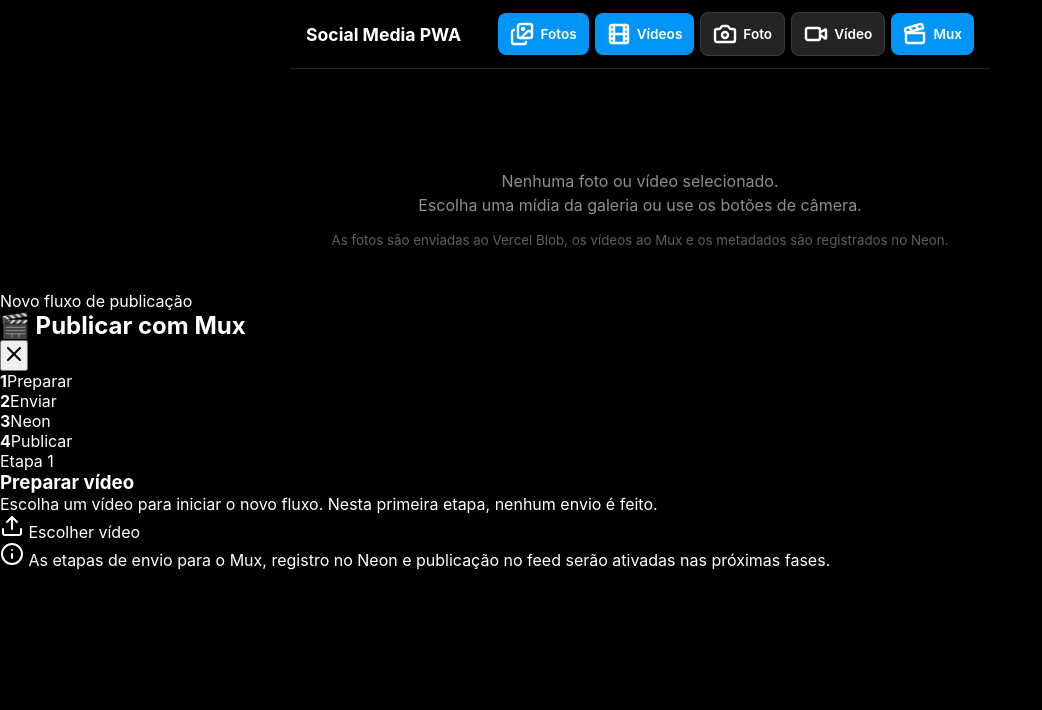
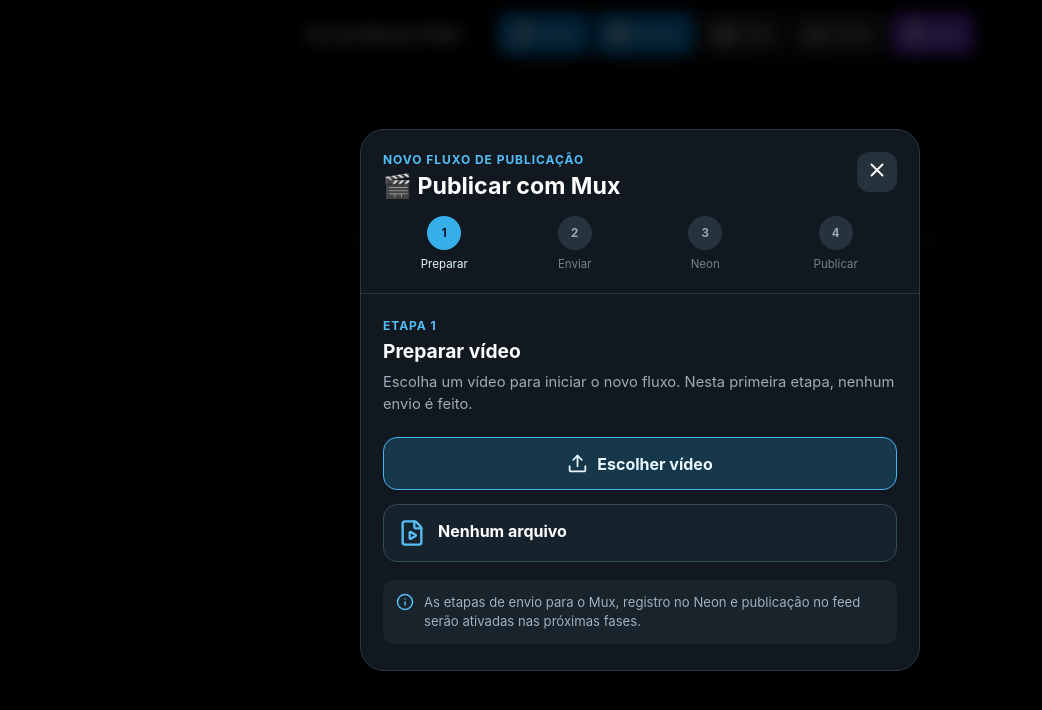
Before and after one commit to detiillimichel-max/REDE-SOCIOLOCAL, a website: page index.html in a window 1280 px wide. Both pictures are taken after a click on the button "Mux". Shown: the whole page, without its empty margins (0-1042 px from the left). Drawn offline with nearby package versions, Linux system fonts and the light colour scheme.

Commit message:
feat: adiciona estilo isolado do painel Mux

```diff
--- a/css/styles.css
+++ b/css/styles.css
@@ -10,6 +10,8 @@
   color: #fff;
   min-height: 100vh;
 }
+
+body.mux-modal-open { overflow: hidden; }
 
 .app-header {
   position: sticky;
@@ -60,6 +62,8 @@
 .btn-select:hover { background: #087dcc; }
 .btn-secondary { background: #242424; border: 1px solid #3b3b3b; }
 .btn-secondary:hover { background: #333; }
+.btn-mux { background: #7c3aed; }
+.btn-mux:hover { background: #6d28d9; }
 .btn-select svg { width: 24px; height: 24px; stroke-width: 2.4; }
 
 .feed-container {
@@ -110,7 +114,6 @@
   background: #050505;
 }
 
-/* Quatro ações reais, fixadas na lateral direita de cada publicação. */
 .post-actions {
   position: absolute;
   top: 50%;
@@ -144,21 +147,8 @@
   -webkit-tap-highlight-color: transparent;
 }
 
-.action-btn svg {
-  display: block;
-  width: 27px;
-  height: 27px;
-  stroke: currentColor;
-  stroke-width: 2.2;
-}
-
-.action-btn:hover,
-.action-btn:focus-visible,
-.action-btn.is-active {
-  background: rgba(255,255,255,.16);
-  outline: none;
-}
-
+.action-btn svg { display: block; width: 27px; height: 27px; stroke: currentColor; stroke-width: 2.2; }
+.action-btn:hover, .action-btn:focus-visible, .action-btn.is-active { background: rgba(255,255,255,.16); outline: none; }
 .action-btn.is-active[data-engajamento="curtir"] { color: #22c55e; }
 .action-btn.is-active[data-engajamento="nao-curtir"] { color: #ef4444; }
 .action-btn:active { transform: scale(.92); }
@@ -187,6 +177,105 @@
 .comments-input { width: 100%; resize: vertical; padding: 12px; border: 1px solid #444; border-radius: 10px; background: #0b0b0b; color: #fff; font: inherit; }
 .comments-send { padding: 12px; border: 0; border-radius: 10px; background: #0095f6; color: #fff; font-weight: 700; cursor: pointer; }
 
+.mux-modal {
+  position: fixed;
+  inset: 0;
+  z-index: 2000;
+  display: flex;
+  align-items: center;
+  justify-content: center;
+  padding: 18px;
+  background: rgba(0, 0, 0, .78);
+  backdrop-filter: blur(8px);
+}
+
+.mux-modal[hidden] { display: none; }
+
+.mux-panel {
+  width: min(100%, 560px);
+  max-height: 92vh;
+  overflow-y: auto;
+  background: #111820;
+  border: 1px solid #2d3a46;
+  border-radius: 24px;
+  box-shadow: 0 20px 70px rgba(0,0,0,.55);
+}
+
+.mux-panel-header {
+  display: flex;
+  align-items: flex-start;
+  justify-content: space-between;
+  gap: 16px;
+  padding: 22px 22px 16px;
+}
+
+.mux-kicker, .mux-stage-label {
+  display: block;
+  color: #55bdf5;
+  font-size: .75rem;
+  font-weight: 700;
+  letter-spacing: .08em;
+  text-transform: uppercase;
+}
+
+.mux-panel h2 { margin-top: 5px; font-size: 1.45rem; }
+.mux-close { width: 40px; height: 40px; border: 0; border-radius: 12px; background: #25313b; color: #fff; cursor: pointer; }
+.mux-close svg { width: 22px; height: 22px; }
+
+.mux-steps {
+  display: grid;
+  grid-template-columns: repeat(4, 1fr);
+  gap: 8px;
+  padding: 0 22px 22px;
+  border-bottom: 1px solid #293641;
+}
+
+.mux-step { display: flex; flex-direction: column; align-items: center; gap: 7px; color: #70808d; font-size: .72rem; text-align: center; }
+.mux-step strong { display: grid; place-items: center; width: 34px; height: 34px; border-radius: 50%; background: #26333e; color: #9caab5; }
+.mux-step.is-active { color: #dff4ff; }
+.mux-step.is-active strong { background: #36aeea; color: #06131b; }
+
+.mux-stage { padding: 24px 22px 26px; }
+.mux-stage h3 { margin-top: 6px; font-size: 1.2rem; }
+.mux-stage p { margin-top: 8px; color: #9eacb7; line-height: 1.5; font-size: .92rem; }
+
+.mux-file-button {
+  display: flex;
+  align-items: center;
+  justify-content: center;
+  gap: 9px;
+  width: 100%;
+  margin-top: 22px;
+  padding: 15px 18px;
+  border: 1px solid #42b5ee;
+  border-radius: 14px;
+  background: #17384a;
+  color: #e9f8ff;
+  font-weight: 700;
+  cursor: pointer;
+}
+
+.mux-file-button:hover { background: #1d4b63; }
+.mux-file-button svg { width: 21px; height: 21px; }
+
+.mux-selected-file {
+  display: flex;
+  align-items: center;
+  gap: 12px;
+  margin-top: 14px;
+  padding: 14px;
+  border: 1px solid #344957;
+  border-radius: 14px;
+  background: #17232c;
+}
+
+.mux-selected-file > svg { width: 28px; height: 28px; color: #55bdf5; flex: 0 0 auto; }
+.mux-selected-file strong { display: block; overflow: hidden; text-overflow: ellipsis; white-space: nowrap; }
+.mux-selected-file small { display: block; margin-top: 4px; color: #93a5b1; }
+
+.mux-notice { display: flex; gap: 10px; margin-top: 18px; padding: 13px; border-radius: 12px; background: #19232b; color: #9fb1bd; font-size: .82rem; line-height: 1.45; }
+.mux-notice svg { width: 18px; height: 18px; color: #55bdf5; flex: 0 0 auto; }
+
 @media (max-width: 560px) {
   .app-header { align-items: flex-start; flex-direction: column; gap: 10px; }
   .media-actions { width: 100%; justify-content: flex-start; }
@@ -195,4 +284,8 @@
   .post-actions { right: 7px; gap: 6px; padding: 5px; }
   .action-btn { width: 40px; height: 40px; }
   .action-btn svg { width: 24px; height: 24px; }
+  .mux-modal { padding: 10px; align-items: flex-end; }
+  .mux-panel { max-height: 94vh; border-radius: 22px 22px 14px 14px; }
+  .mux-panel-header, .mux-stage { padding-left: 18px; padding-right: 18px; }
+  .mux-steps { padding-left: 18px; padding-right: 18px; }
 }
```
